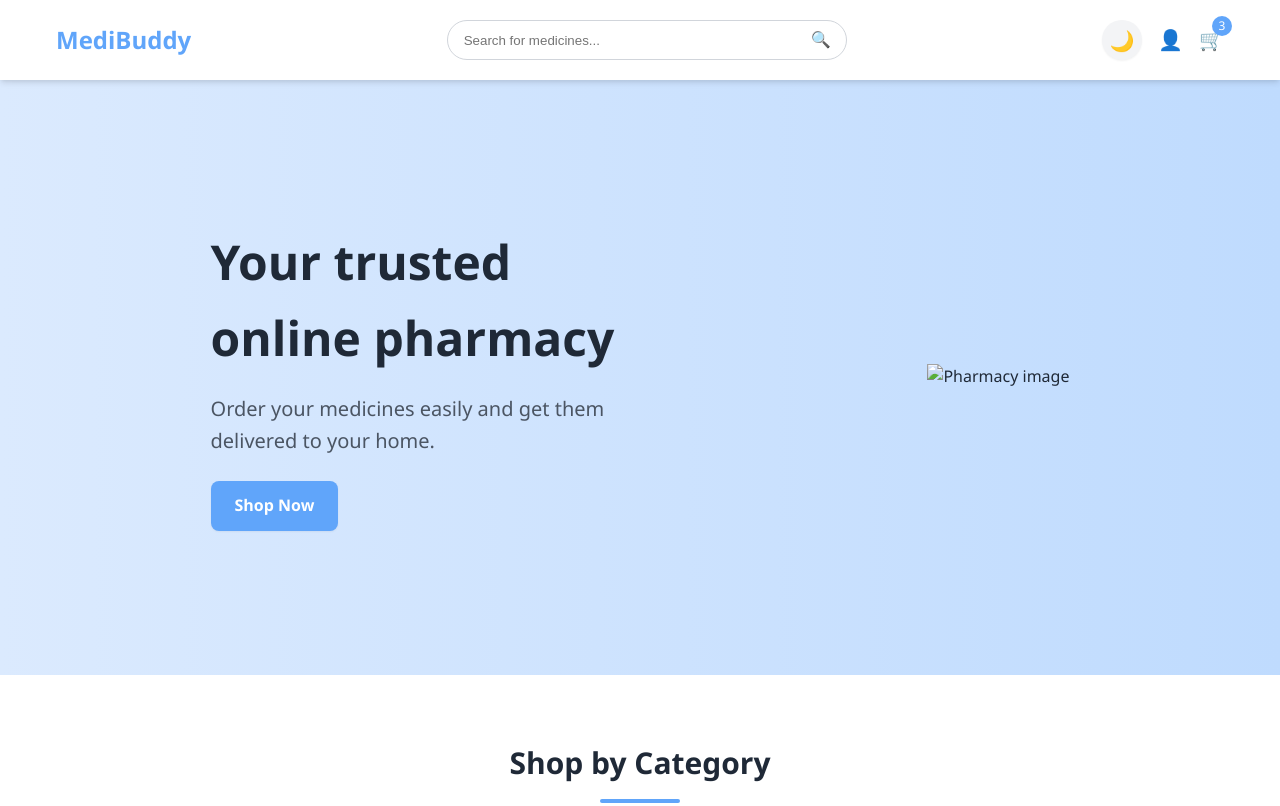
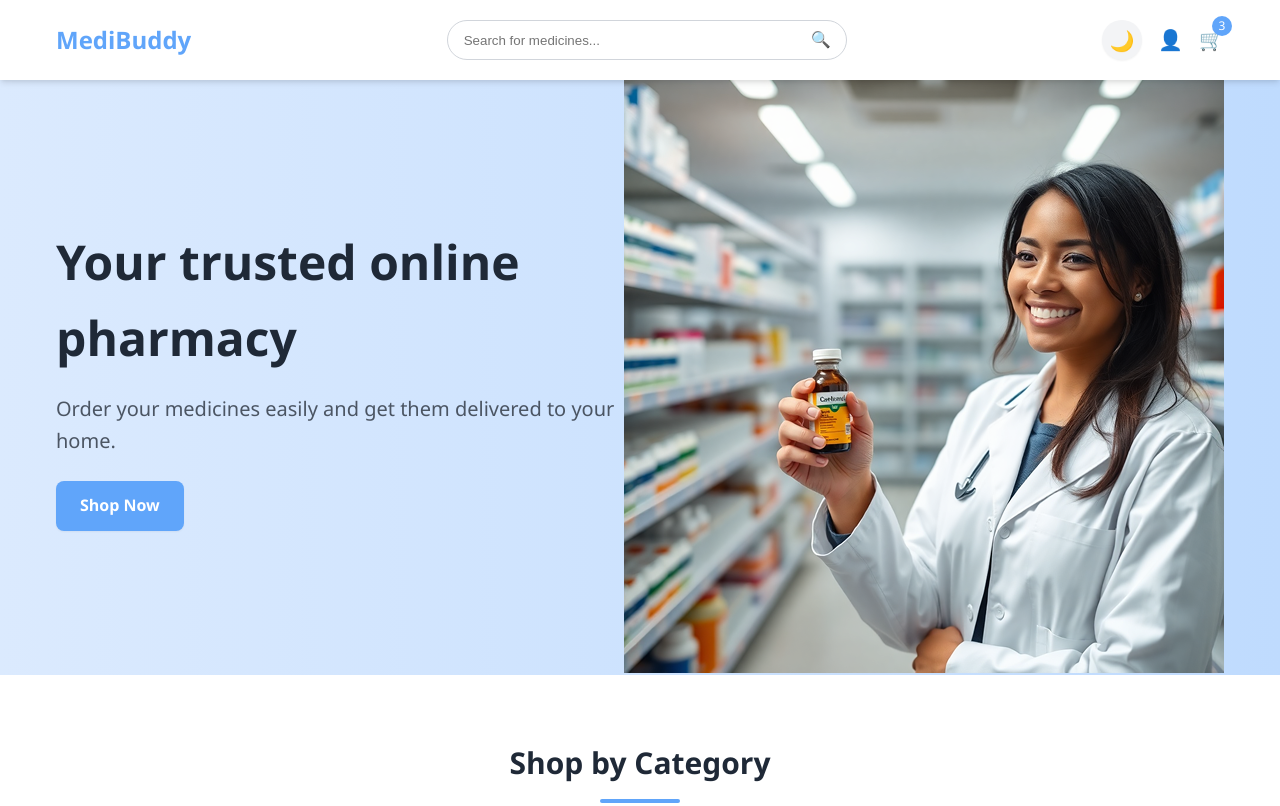
Before and after one commit to RikJongejan/PapaPil, a plain HTML site: page index.html in a window 1280 px wide. Shown: the top 806 px of the page. Drawn offline with Linux system fonts and the light colour scheme; files that its build step writes are made by us from their sources; a script that the page names is missing.

Commit message:
added the images

```diff
--- a/index.html
+++ b/index.html
@@ -39,7 +39,7 @@
                 <a href="#" class="btn btn-primary hero-cta">Shop Now</a>
             </div>
             <div>
-                <img src="img/HomepageIMG.png" alt="Pharmacy image" class="hero-image">
+                <img src="img/HomePageIMG.png" alt="Pharmacy image" class="hero-image">
             </div>
         </div>
     </section>
```
Also changed, not shown: Img/HomePageIMG.png (added), Img/Vitamine.png (added), Img/allergy.png (added), Img/cream.png (added), Img/pijnstiller.png (added).
